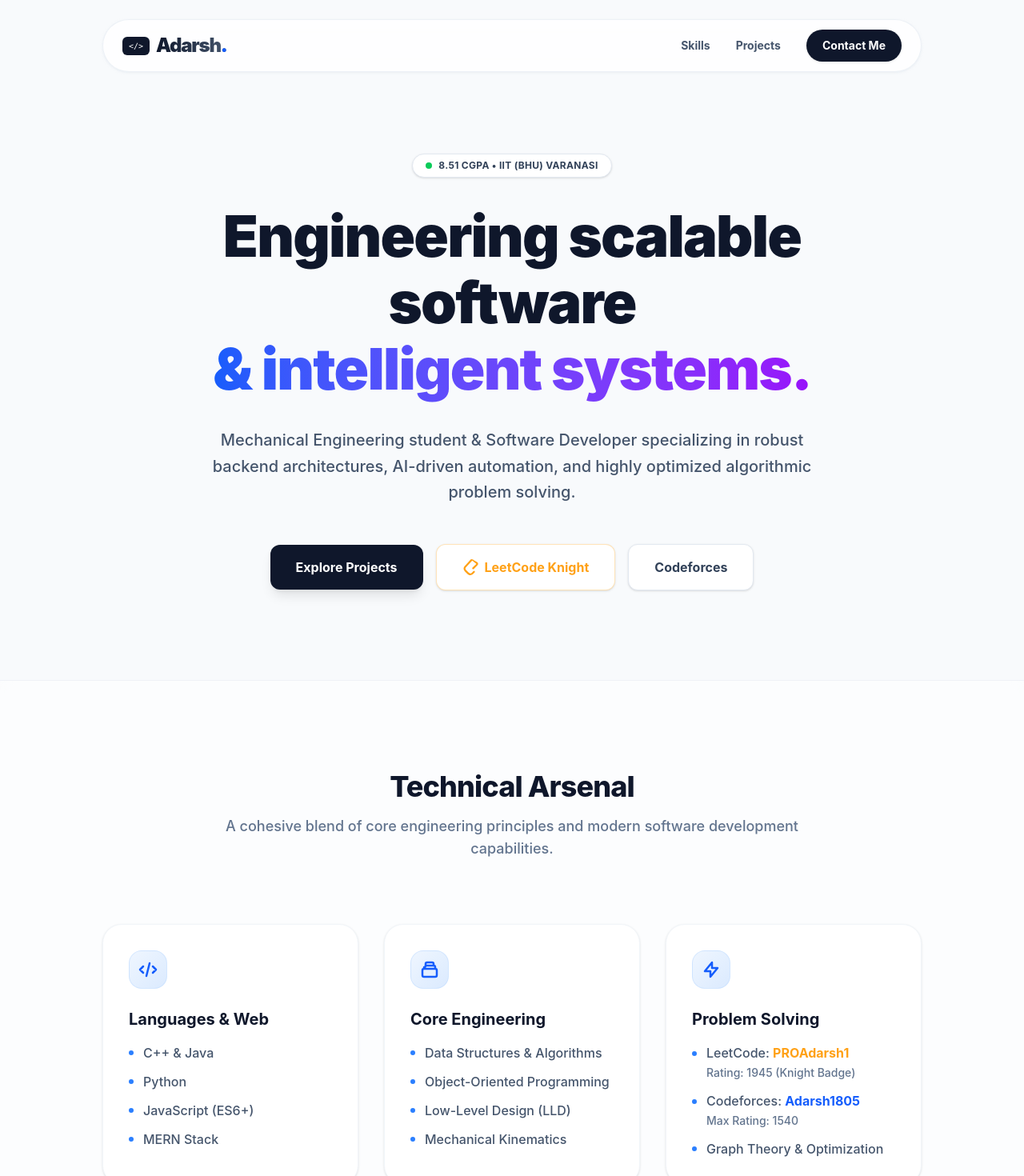
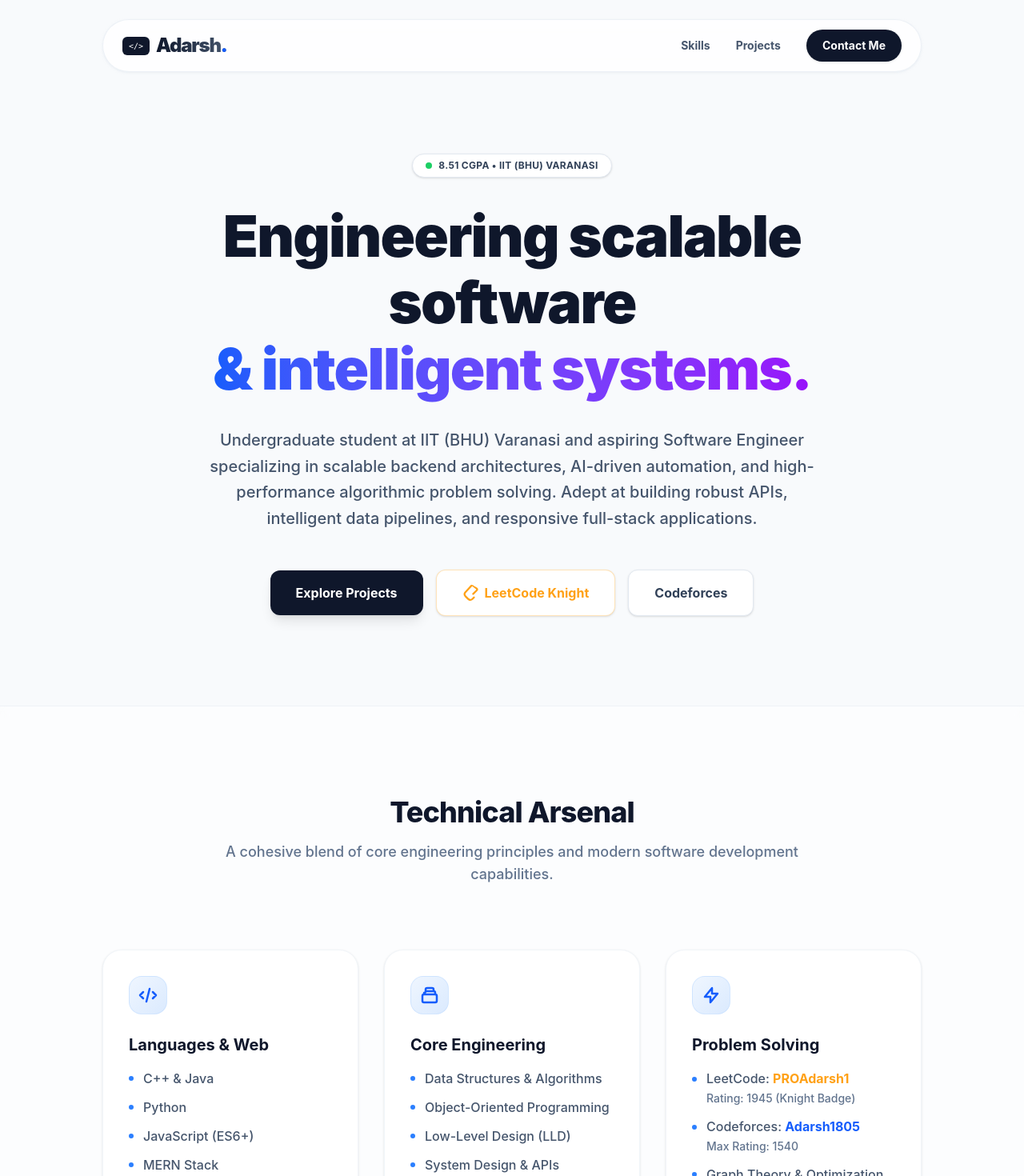
Before and after one commit to Adarsh180507/adarsh-portfolio, a React (Vite) app in the folder adarsh-portfolio/: page / in a window 1280 px wide. Shown: the top 1470 px of the page at 80% size. Built offline with nearby package versions, Linux system fonts and the light colour scheme.

Commit message:
Imrpoved description

```diff
--- a/adarsh-portfolio/src/App.jsx
+++ b/adarsh-portfolio/src/App.jsx
@@ -60,9 +60,11 @@ function App() {
         </h1>
 
         <p className="text-xl text-slate-600 mb-12 max-w-3xl leading-relaxed font-medium">
-          Mechanical Engineering student & Software Developer specializing in
-          robust backend architectures, AI-driven automation, and highly
-          optimized algorithmic problem solving.
+          Undergraduate student at IIT (BHU) Varanasi and aspiring Software
+          Engineer specializing in scalable backend architectures, AI-driven
+          automation, and high-performance algorithmic problem solving. Adept at
+          building robust APIs, intelligent data pipelines, and responsive
+          full-stack applications.
         </p>
 
         <div className="flex flex-col sm:flex-row items-center justify-center gap-4 w-full sm:w-auto">
@@ -186,7 +188,7 @@ function App() {
                 </li>
                 <li className="flex items-center gap-3">
                   <span className="w-1.5 h-1.5 bg-blue-500 rounded-full"></span>
-                  Mechanical Kinematics
+                  System Design & APIs
                 </li>
               </ul>
             </div>
```
